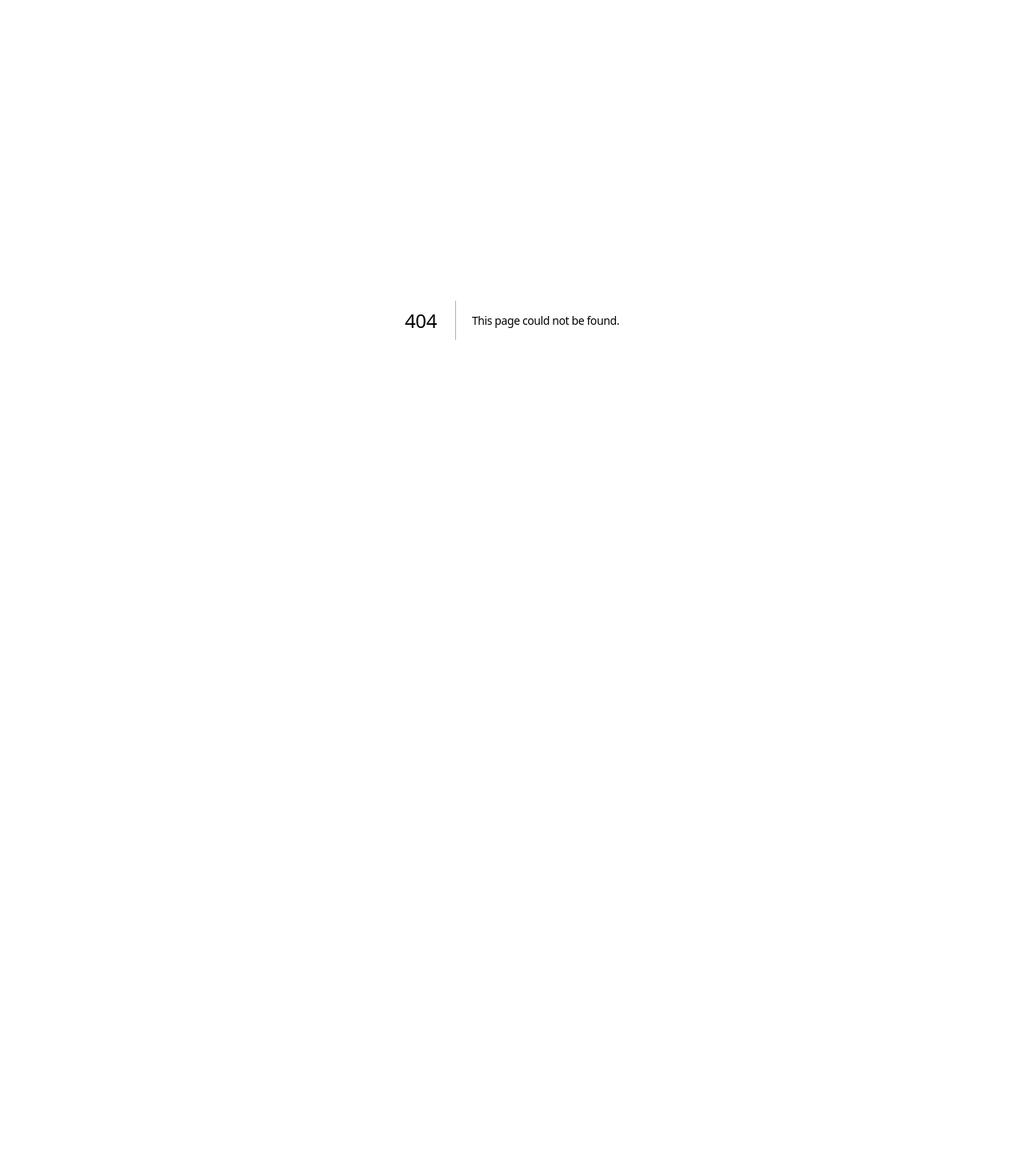
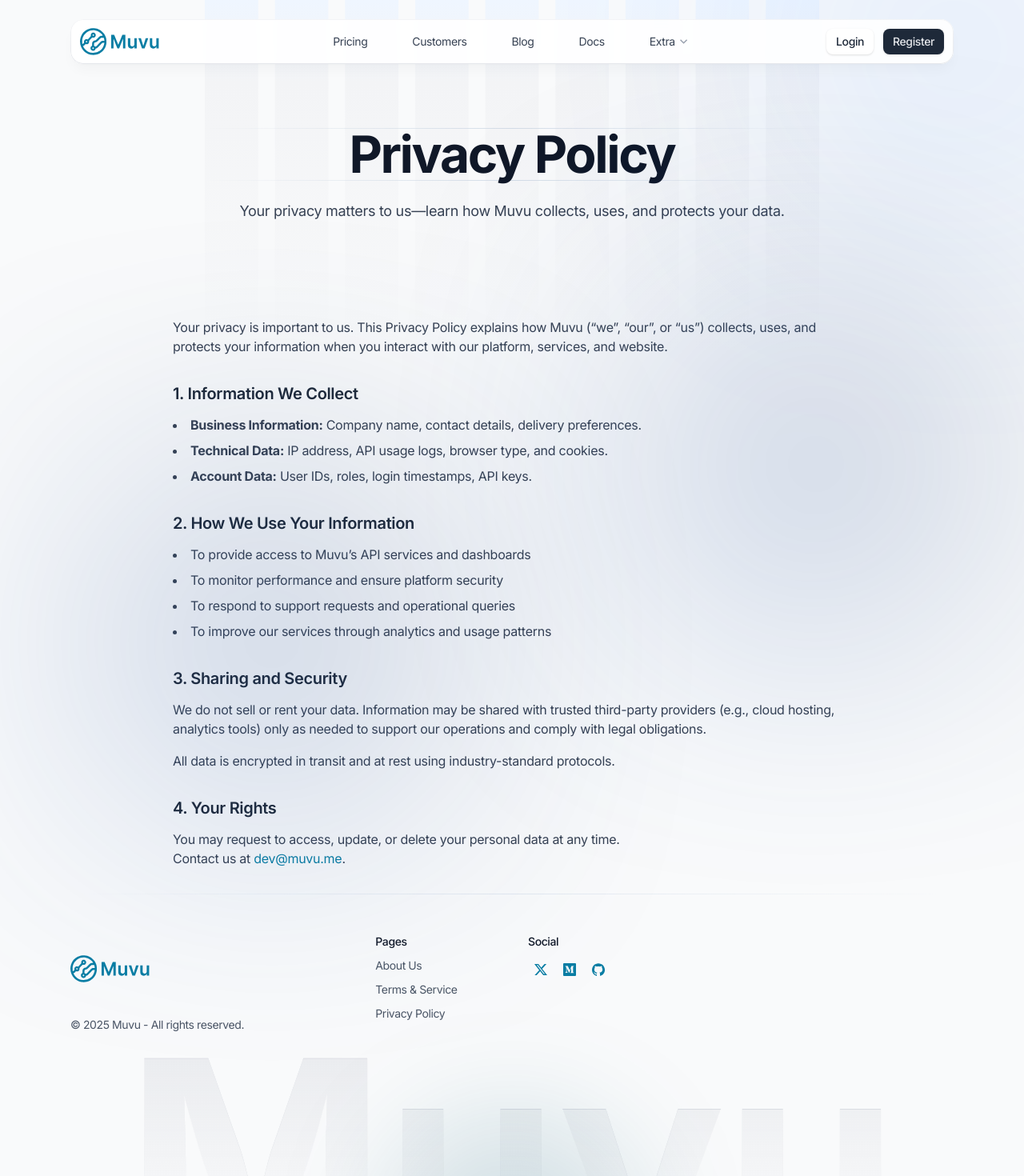
Before and after one commit to pachz/movoo-landing, a Next.js app: page /privacy in a window 1280 px wide. Before the commit this address had no page. Shown: the top 1470 px of the page at 80% size. Before the commit the page ends 800 px from the top, so only its background shows below. Built offline with nearby package versions, Linux system fonts and the light colour scheme.

Commit message:
feat: `Privacy` added.

```diff
--- a/app/(default)/aboutUs/page.tsx
+++ b/app/(default)/aboutUs/page.tsx
@@ -10,36 +10,38 @@ export default function Support() {
   return (
     <>
       <Hero />
-      <div className="mx-auto max-w-3xl mb-5">
-        <h2 className="mb-2 text-xl font-semibold text-gray-800">
+      <div className="mx-auto max-w-4xl px-4 sm:px-6 mb-8">
+        <h2 className="mb-4 text-lg sm:text-xl font-semibold text-gray-800">
           Muvu – Smarter Delivery Connections
         </h2>
-        <p className="mb-6 text-lg text-gray-700">
+        <p className="mb-6 text-sm sm:text-base text-gray-700">
           Muvu is a technology-driven delivery integration platform that
           empowers businesses and delivery providers to connect seamlessly
           through a single, unified API hub. Our goal is simple: streamline
           last-mile logistics for better speed, transparency, and control.
         </p>
-        <p className="mb-6 text-lg text-gray-700">
+        <p className="mb-6 text-sm sm:text-base text-gray-700">
           We understand the complexities of modern e-commerce and the need for
           flexible, scalable delivery systems. Whether you’re a business looking
           to offer multiple delivery options or a logistics partner aiming to
           expand your reach, Muvu helps you bridge the gap with ease.
         </p>
-        <h2 className="mb-2 text-xl font-semibold text-gray-800">
+        <h2 className="mb-4 text-lg sm:text-xl font-semibold text-gray-800">
           What We Offer:
         </h2>
-        <ul className="mb-6 list-disc list-inside text-lg text-gray-700 space-y-2">
+        <ul className="mb-6 list-disc list-inside text-sm sm:text-base text-gray-700 space-y-2">
           <li>Seamless API integration with major delivery providers</li>
           <li>Real-time order dispatching and tracking</li>
           <li>Smart delivery routing and optimization tools</li>
           <li>A clean, intuitive dashboard for operations and analytics</li>
         </ul>
-        <p className="mb-4 text-lg text-gray-700">
+        <p className="mb-4 text-sm sm:text-base text-gray-700">
           We’re here to make delivery smarter—for everyone.
         </p>
-        <h2 className="mb-2 text-xl font-semibold text-gray-800">ContactUs</h2>
-        <div className="mt-6 space-y-2 text-lg text-gray-700">
+        <h2 className="mb-4 text-lg sm:text-xl font-semibold text-gray-800">
+          ContactUs
+        </h2>
+        <div className="mt-6 space-y-2 text-sm sm:text-base text-gray-700">
           <div className="flex items-start gap-3">
             <Mail className="w-5 h-5 mt-0.5 text-gray-600" />
             <span>dev@muvu.me</span>
--- /dev/null
+++ b/app/(default)/privacy/hero.tsx
@@ -0,0 +1,26 @@
+import PageIllustration from "@/components/page-illustration";
+
+export default function Hero() {
+  return (
+    <section className="relative">
+      <PageIllustration />
+      <div className="mx-auto max-w-6xl px-4 sm:px-6">
+        {/* Main content */}
+        <div className="mx-auto max-w-3xl pb-12 pt-32 md:pb-20 md:pt-40">
+          {/* Section header */}
+          <div className="pb-10 text-center">
+            <h1 className="mb-6 border-y text-5xl font-bold [border-image:linear-gradient(to_right,transparent,--theme(--color-slate-300/.8),transparent)1] md:text-6xl">
+              Privacy Policy
+            </h1>
+            <div className="mx-auto max-w-3xl">
+              <p className="text-lg text-gray-700">
+                Your privacy matters to us—learn how Muvu collects, uses, and
+                protects your data.
+              </p>
+            </div>
+          </div>
+        </div>
+      </div>
+    </section>
+  );
+}
--- /dev/null
+++ b/app/(default)/privacy/page.tsx
@@ -0,0 +1,75 @@
+export const metadata = {
+  title: "Apps - Muvu",
+  description: "Page description",
+};
+
+import Hero from "./hero";
+
+export default function Apps() {
+  return (
+    <>
+      <Hero />
+      <div className="mx-auto max-w-4xl px-4 sm:px-6 mb-8">
+        <p className="mb-6 text-sm sm:text-base text-gray-700">
+          Your privacy is important to us. This Privacy Policy explains how Muvu
+          (“we”, “our”, or “us”) collects, uses, and protects your information
+          when you interact with our platform, services, and website.
+        </p>
+        <h2 className="mt-8 mb-3 text-lg sm:text-xl font-semibold text-gray-800">
+          1. Information We Collect
+        </h2>
+        <ul className="list-disc list-inside mb-6 text-sm sm:text-base text-gray-700 space-y-2">
+          <li>
+            <strong>Business Information:</strong> Company name, contact
+            details, delivery preferences.
+          </li>
+          <li>
+            <strong>Technical Data:</strong> IP address, API usage logs, browser
+            type, and cookies.
+          </li>
+          <li>
+            <strong>Account Data:</strong> User IDs, roles, login timestamps,
+            API keys.
+          </li>
+        </ul>
+        <h2 className="mt-8 mb-3 text-lg sm:text-xl font-semibold text-gray-800">
+          2. How We Use Your Information
+        </h2>
+        <ul className="list-disc list-inside mb-6 text-sm sm:text-base text-gray-700 space-y-2">
+          <li>To provide access to Muvu’s API services and dashboards</li>
+          <li>To monitor performance and ensure platform security</li>
+          <li>To respond to support requests and operational queries</li>
+          <li>To improve our services through analytics and usage patterns</li>
+        </ul>
+        <h2 className="mt-8 mb-3 text-lg sm:text-xl font-semibold text-gray-800">
+          3. Sharing and Security
+        </h2>
+        <p className="mb-4 text-sm sm:text-base text-gray-700">
+          We do not sell or rent your data. Information may be shared with
+          trusted third-party providers (e.g., cloud hosting, analytics tools)
+          only as needed to support our operations and comply with legal
+          obligations.
+        </p>
+        <p className="mb-6 text-sm sm:text-base text-gray-700">
+          All data is encrypted in transit and at rest using industry-standard
+          protocols.
+        </p>
+        <h2 className="mt-8 mb-3 text-lg sm:text-xl font-semibold text-gray-800">
+          4. Your Rights
+        </h2>
+        <p className="text-sm sm:text-base text-gray-700">
+          You may request to access, update, or delete your personal data at any
+          time. <br />
+          Contact us at{" "}
+          <a
+            href="mailto:dev@muvu.me"
+            className="text-primary-500 hover:underline"
+          >
+            dev@muvu.me
+          </a>
+          .
+        </p>
+      </div>
+    </>
+  );
+}
--- a/components/ui/footer.tsx
+++ b/components/ui/footer.tsx
@@ -47,7 +47,7 @@ export default function Footer({ border = false }: { border?: boolean }) {
               <li>
                 <Link
                   className="text-gray-600 transition hover:text-gray-900"
-                  href="#0"
+                  href="/privacy"
                 >
                   Privacy Policy
                 </Link>
```
